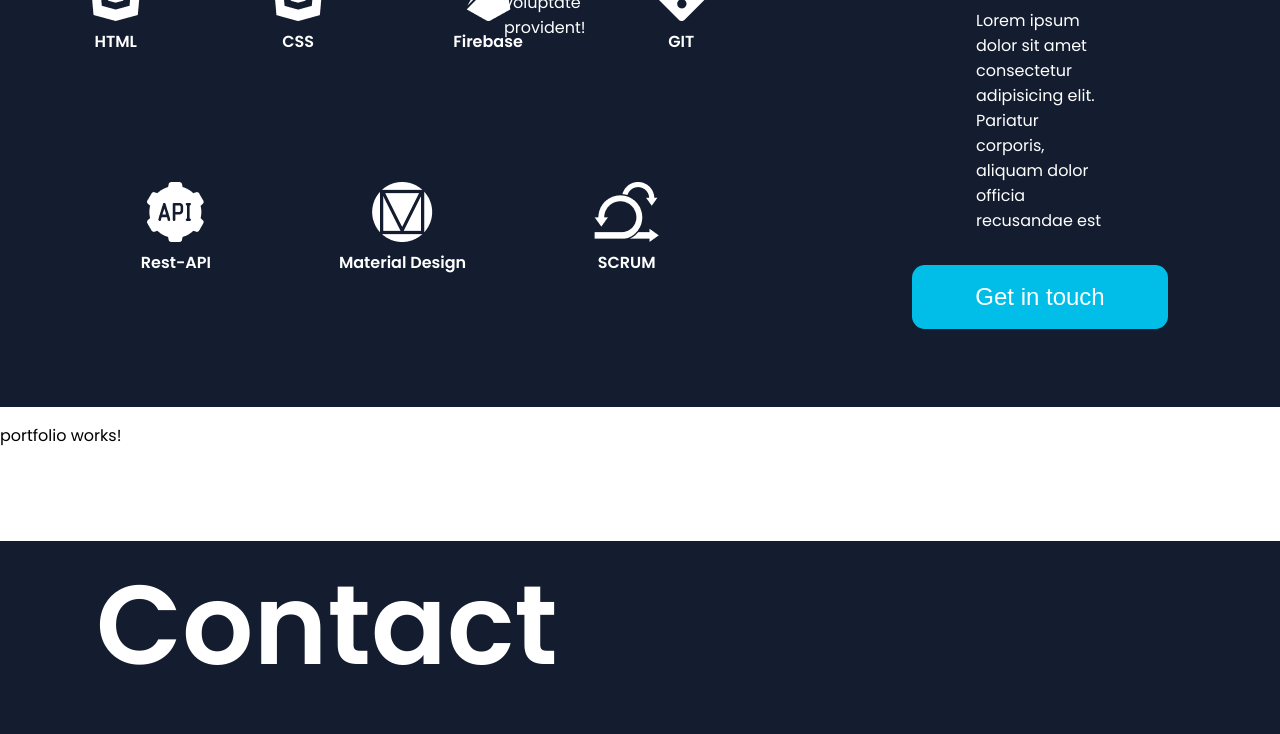
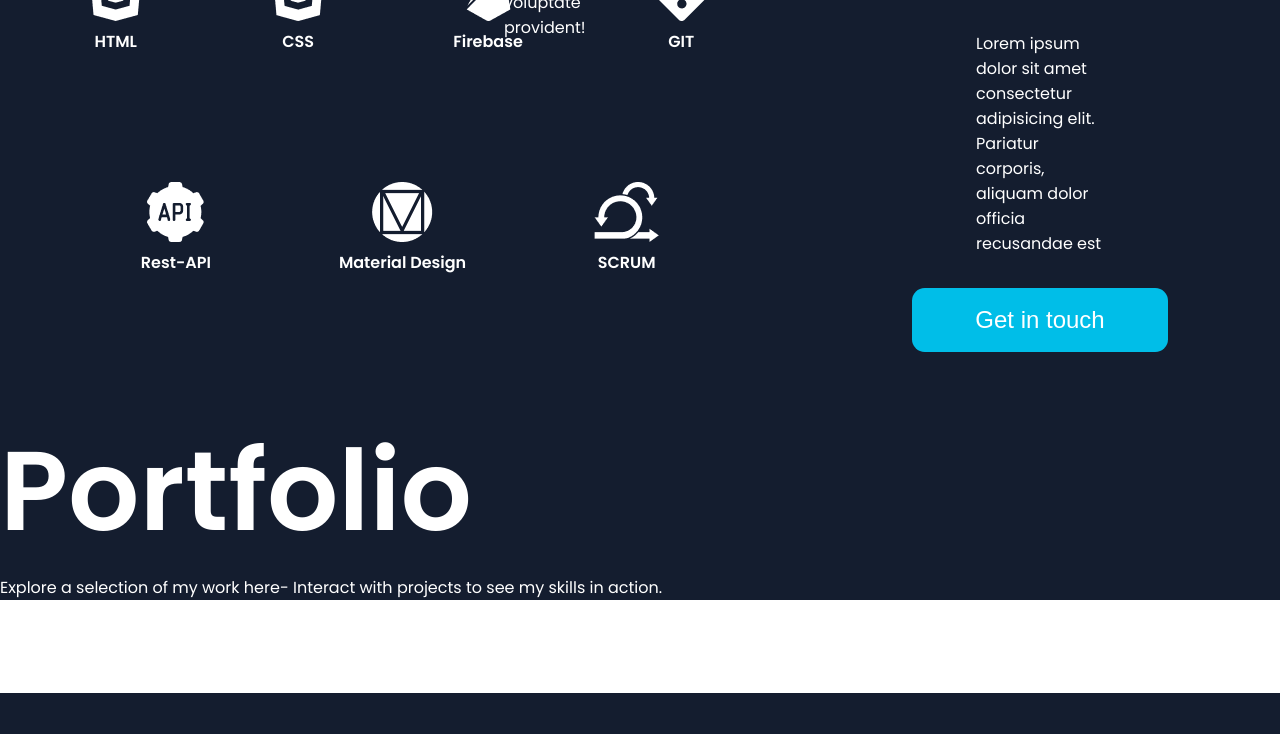
Before and after one commit to simonbrost/Portfolio-AllInkl, an Angular app: page / in a window 1280 px wide. Shown: the part 2117-2851 px from the top of the page. Built offline with nearby package versions, Linux system fonts and the light colour scheme.

Commit message:
portfolio section start

```diff
--- a/src/app/app.component.ts
+++ b/src/app/app.component.ts
@@ -8,6 +8,7 @@ import { MySkillsComponent } from './my-skills/my-skills.component';
 import { PortfolioComponent } from './portfolio/portfolio.component';
 import { ContactComponent } from './contact/contact.component';
 import { FooterComponent } from './footer/footer.component';
+import { ProjectComponent } from './project/project.component';
 
 @Component({
   selector: 'app-root',
@@ -20,6 +21,7 @@ import { FooterComponent } from './footer/footer.component';
     AboutMeComponent,
     MySkillsComponent,
     PortfolioComponent,
+    ProjectComponent,
     ContactComponent,
     FooterComponent
   ],
--- a/src/app/my-skills/my-skills.component.scss
+++ b/src/app/my-skills/my-skills.component.scss
@@ -40,7 +40,7 @@
     padding-left: 5rem;
 
     h1 {
-        font-size: 6rem;
+        font-size: 7rem;
         font-weight: 600;
         margin: 0;
     }
--- a/src/app/portfolio/portfolio.component.html
+++ b/src/app/portfolio/portfolio.component.html
@@ -1 +1,7 @@
-<p>portfolio works!</p>
+<section class="portfolio-section">
+    <h1>Portfolio</h1>
+    <span>Explore a selection of my work here- Interact with projects to see my skills in action.</span>
+    <div class="project-container">
+
+    </div>
+</section>
--- a/src/app/portfolio/portfolio.component.scss
+++ b/src/app/portfolio/portfolio.component.scss
@@ -0,0 +1,13 @@
+@import './../../styles.scss';
+
+.portfolio-section {
+    width: 100vw;
+    background-color: $atf-bg;
+    color: white;
+
+    h1 {
+        font-size: 7rem;
+        font-weight: 600;
+        margin: 0;
+    }
+}
--- a/src/app/portfolio/portfolio.component.ts
+++ b/src/app/portfolio/portfolio.component.ts
@@ -1,9 +1,10 @@
 import { Component } from '@angular/core';
+import { ProjectComponent } from '../project/project.component';
 
 @Component({
   selector: 'app-portfolio',
   standalone: true,
-  imports: [],
+  imports: [ProjectComponent],
   templateUrl: './portfolio.component.html',
   styleUrl: './portfolio.component.scss'
 })
--- /dev/null
+++ b/src/app/project/project.component.html
@@ -0,0 +1 @@
+<p>project works!</p>
```
Also changed, not shown: src/app/project/project.component.ts (added, +12 -0 lines), src/app/project/project.component.scss (added), 1 other file (tests, documents, lock files or other folders).
